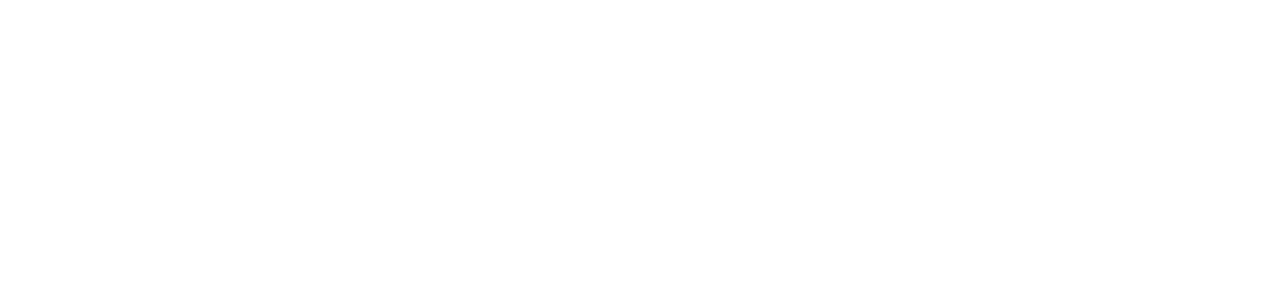
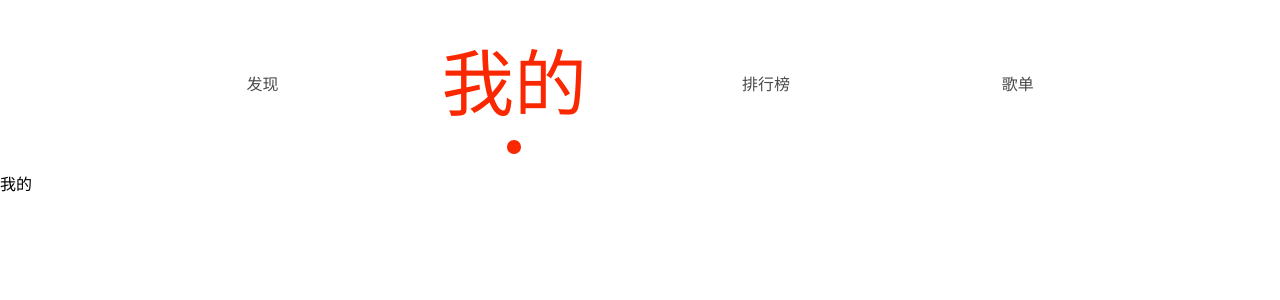
Before and after one commit to mingyuLi97/music, a Vue app: page /user in a window 1280 px wide. Shown: the top 300 px of the page. Built offline with nearby package versions, Linux system fonts and the light colour scheme.

Commit message:
NavBar 选择部分完成

```diff
--- a/public/index.html
+++ b/public/index.html
@@ -11,6 +11,7 @@
     <noscript>
       <strong>We're sorry but <%= htmlWebpackPlugin.options.title %> doesn't work properly without JavaScript enabled. Please enable it to continue.</strong>
     </noscript>
+    <script src="http://at.alicdn.com/t/font_2022457_cu8h9zmm0a.js"></script>
     <div id="app"></div>
     <!-- built files will be auto injected -->
   </body>
--- a/src/App.vue
+++ b/src/App.vue
@@ -1,15 +1,42 @@
 <template>
   <div id="app">
-    <router-view/>
+    <nav-bar class="nav-bar"></nav-bar>
+    <div class="container">
+      <router-view />
+    </div>
   </div>
 </template>
+
+<script>
+import NavBar from '@/components/NavBar';
+export default {
+  components: {
+    NavBar
+  }
+};
+</script>
 
 <style lang="scss">
 #app {
   font-family: Avenir, Helvetica, Arial, sans-serif;
+  position: relative;
+  .nav-bar{
+    position: fixed;
+    width: 100%;
+    top: 0;
+  }
+  .container{
+    margin-top: 13.333vw;
+  }
 }
 * {
   padding: 0;
   margin: 0;
 }
+.icon {
+    width: 1em; height: 1em;
+    vertical-align: -0.15em;
+    fill: currentColor;
+    overflow: hidden;
+}
 </style>
--- /dev/null
+++ b/src/components/NavBar.vue
@@ -0,0 +1,107 @@
+<template>
+  <div>
+    <div class="nav-bar-wrap">
+      <svg class="icon" aria-hidden="true">
+        <use xlink:href="#icon-qita"></use>
+      </svg>
+
+      <ul class="category">
+        <li
+          v-for="item in categoryArr"
+          :key="item.id"
+          :class="{'activate': activateIndex === item.id}"
+          @click="changeCategory(item)"
+        >
+          {{item.text}}
+          <!-- <router-link :to="{ name: item.name }" tag="span">{{item.text}}</router-link> -->
+        </li>
+      </ul>
+
+      <svg class="icon" aria-hidden="true">
+        <use xlink:href="#icon-sousuo"></use>
+      </svg>
+    </div>
+  </div>
+</template>
+
+<script>
+const CATEGORY_ARR = [
+  {
+    id: 0,
+    name:'recommend',
+    text: '发现'
+  },
+  {
+    id: 1,
+    name:'user',
+    text: '我的'
+  },
+  {
+    id: 2,
+    name:'rank',
+    text: '排行榜'
+  },
+  {
+    id: 3,
+    name:'songList',
+    text: '歌单'
+  }];
+export default {
+  data() {
+    return {
+      categoryArr: CATEGORY_ARR.map(item => Object.freeze(item)),
+      activateIndex: null
+    };
+  },
+  mounted(){
+    // 默认选择 user 选项
+    const item = this.categoryArr[1];
+    this.changeCategory(item);
+  },
+  methods:{
+    changeCategory(item){
+      this.activateIndex = item.id;
+      this.$router.push({name: item.name});
+    }
+  }
+};
+</script>
+
+<style lang='scss' scoped>
+.nav-bar-wrap{
+  display: flex;
+  padding: 2.667vw;
+  align-items: center;
+  color: #4a4a4a;
+  svg{
+    font-size: 8vw;
+  }
+  ul {
+    flex: 1;
+    display: flex;
+    li{
+      flex: 1;
+      justify-content: space-between;
+      text-align: center;
+      line-height: 5.333vw;
+    }
+    .activate{
+      color: #fa2800;
+      position: relative;
+      font-size: 5.667vw;
+      &::after{
+        content: "";
+        position: absolute;
+        left: 0;
+        right: 0;
+        bottom: -2.667vw;
+        width: 1.067vw;
+        height: 1.067vw;
+        border-radius: 50%;
+        background-color: #fa2800;
+        margin: 0 auto;
+      }
+    }
+  }
+}
+</style>
--- a/src/router/index.js
+++ b/src/router/index.js
@@ -1,6 +1,12 @@
 import Vue from 'vue';
 import VueRouter from 'vue-router';
 import Home from '../views/Home.vue';
+
+
+const originalPush = VueRouter.prototype.push;
+VueRouter.prototype.push = function push(location) {
+  return originalPush.call(this, location).catch(err => err);
+};
 
 Vue.use(VueRouter);
 
@@ -21,7 +27,27 @@
   {
     path: '/login',
     component: () => import('@/views/Login.vue')
-  }
+  },
+  {
+    path: '/songList',
+    name: 'songList',
+    component: () => import(/* webpackChunkName: "about" */ '@/views/SongList.vue')
+  },
+  {
+    path: '/user',
+    name: 'user',
+    component: () => import(/* webpackChunkName: "about" */ '@/views/User.vue')
+  },
+  {
+    path: '/rank',
+    name: 'rank',
+    component: () => import(/* webpackChunkName: "about" */ '@/views/Rank.vue')
+  },
+  {
+    path: '/recommend',
+    name: 'recommend',
+    component: () => import(/* webpackChunkName: "about" */ '@/views/Recommend.vue')
+  },
 ];
 
 const router = new VueRouter({
--- a/src/views/Home.vue
+++ b/src/views/Home.vue
@@ -1,48 +1,15 @@
 <template>
   <div class="home">
-    <img alt="Vue logo" src="../assets/logo.png">
-    <!-- <HelloWorld msg="Welcome to Your Vue.js App"/> -->
-    <input type="text" v-model="phone">
-    <input type="text" v-model="password">
-    <button @click="login">submit</button>
   </div>
 </template>
 
 <script>
 // @ is an alias to /src
-// import HelloWorld from '@/components/HelloWorld.vue';
 
 export default {
-  name: 'Home',
-  components: {
-    // HelloWorld
-  },
-  data(){
-    return {
-      phone: '',
-      password: ''
-    };
-  },
-  methods:{
-
-    async login(){
-      try {
-        const res = await this.$api.login(this.phone, this.password);
-        console.log(res);
-
-      } catch (error) {
-        console.log(error);
-      }
-    }
-  }
+  name: 'Home'
 };
 </script>
 
 <style lang="scss" scoped>
-.home{
-  img{
-    display: none;
-    // width: 0;
-  }
-}
 </style>
--- /dev/null
+++ b/src/views/Rank.vue
@@ -0,0 +1,18 @@
+<template>
+  <div>
+    排行榜
+  </div>
+</template>
+
+<script>
+export default {
+  data() {
+    return {
+
+    };
+  }
+};
+</script>
+
+<style scoped>
+</style>
--- /dev/null
+++ b/src/views/Recommend.vue
@@ -0,0 +1,18 @@
+<template>
+  <div>
+    发现
+  </div>
+</template>
+
+<script>
+export default {
+  data() {
+    return {
+
+    };
+  }
+};
+</script>
+
+<style scoped>
+</style>
--- /dev/null
+++ b/src/views/SongList.vue
@@ -0,0 +1,18 @@
+<template>
+  <div>
+    歌单
+  </div>
+</template>
+
+<script>
+export default {
+  data() {
+    return {
+
+    };
+  }
+};
+</script>
+
+<style scoped>
+</style>
--- /dev/null
+++ b/src/views/User.vue
@@ -0,0 +1,18 @@
+<template>
+  <div>
+    我的
+  </div>
+</template>
+
+<script>
+export default {
+  data() {
+    return {
+
+    };
+  }
+};
+</script>
+
+<style scoped>
+</style>
```
Also changed, not shown: src/components/HelloWorld.vue (deleted, +0 -60 lines), src/assets/logo.png (deleted), src/components/abc.vue (added), src/components/home/BackBar.vue (added).
